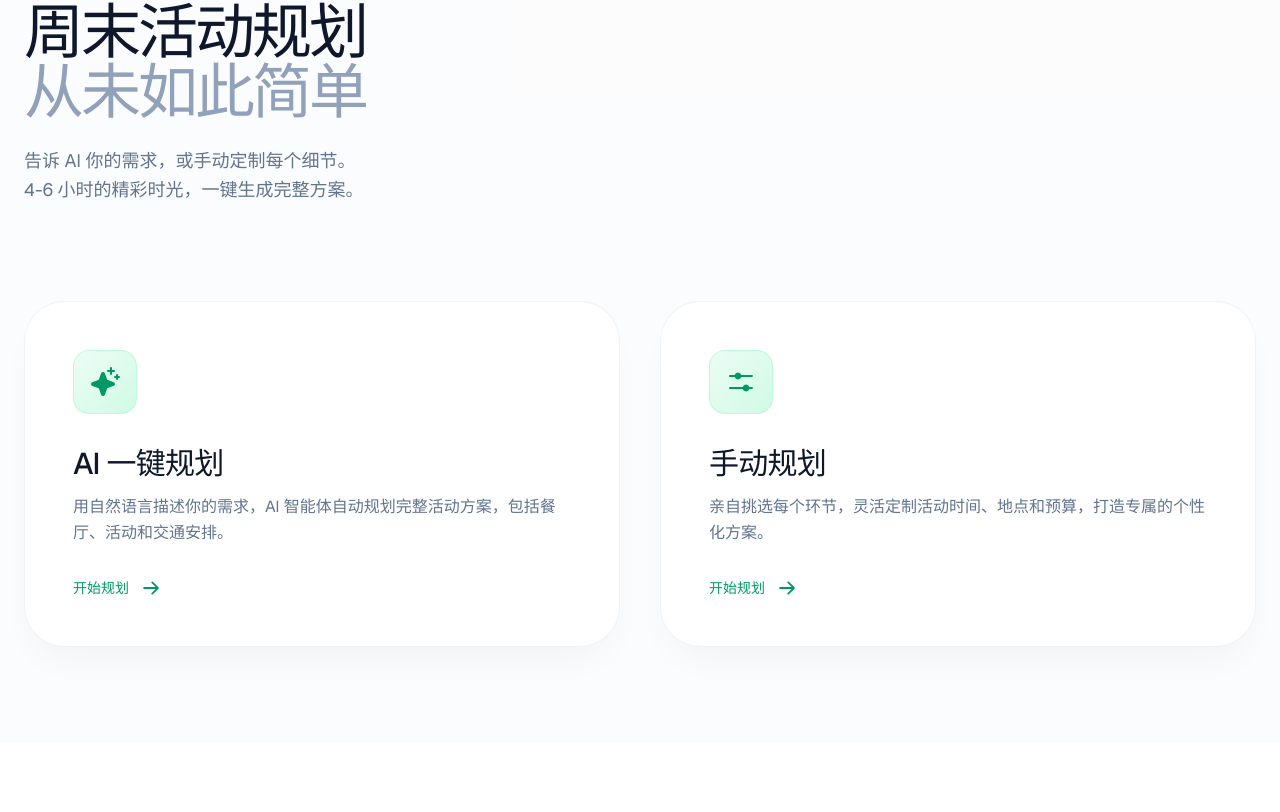
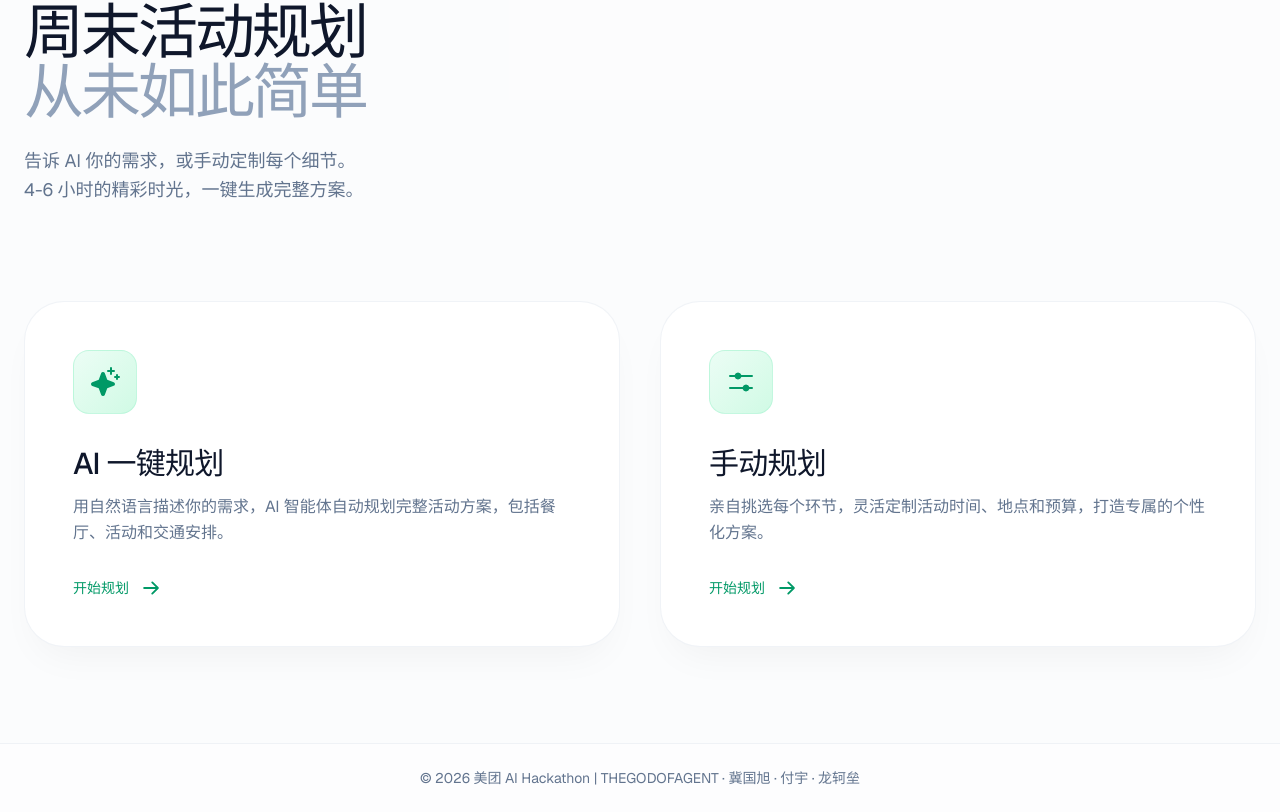
Before and after one commit to MOOSTTAR/LeisureAgent, a React (Vite) app in the folder frontend/: page / in a window 1280 px wide. Shown: the part 155-967 px from the top of the page. Before the commit the page ends 898 px from the top, so only its background shows below. Built offline with nearby package versions, Linux system fonts and the light colour scheme.

Commit message:
feat: 添加页脚版权信息

```diff
--- a/frontend/src/components/lobby/Lobby.tsx
+++ b/frontend/src/components/lobby/Lobby.tsx
@@ -61,6 +61,15 @@ export function Lobby() {
           />
         </div>
       </main>
+
+      {/* 页脚 */}
+      <footer className="border-t border-slate-200/50 bg-white/50">
+        <div className="max-w-7xl mx-auto px-6 py-6">
+          <p className="text-sm text-slate-500 text-center">
+            © 2026 美团 AI Hackathon | THEGODOFAGENT · 冀国旭 · 付宇 · 龙轲垒
+          </p>
+        </div>
+      </footer>
     </div>
   )
 }
--- a/frontend/src/pages/ManualPlanPage.tsx
+++ b/frontend/src/pages/ManualPlanPage.tsx
@@ -97,6 +97,15 @@ export function ManualPlanPage({ onBack }: ManualPlanPageProps) {
           </p>
         </motion.div>
       </main>
+
+      {/* 页脚 */}
+      <footer className="border-t border-slate-200/50 bg-white/50">
+        <div className="max-w-7xl mx-auto px-6 py-6">
+          <p className="text-sm text-slate-500 text-center">
+            © 2026 美团 AI Hackathon | THEGODOFAGENT · 冀国旭 · 付宇 · 龙轲垒
+          </p>
+        </div>
+      </footer>
     </div>
   )
 }
```
